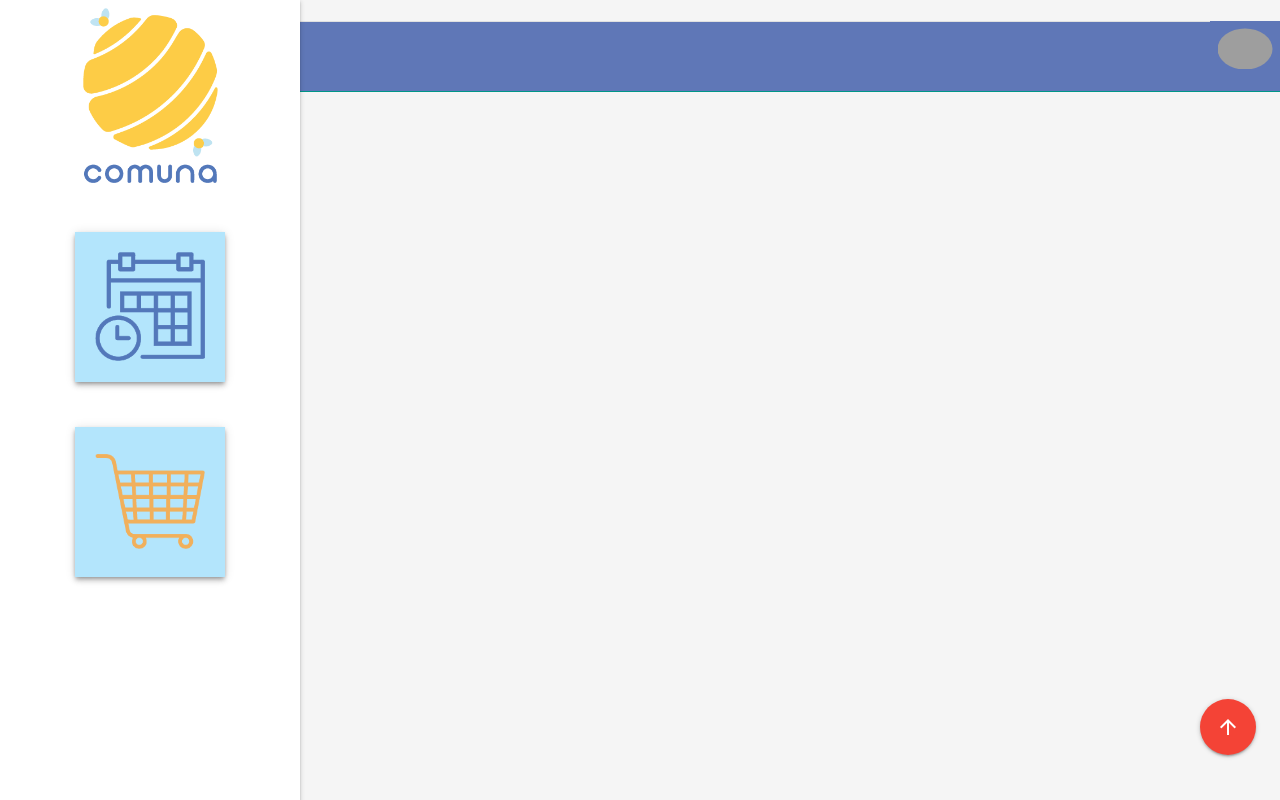
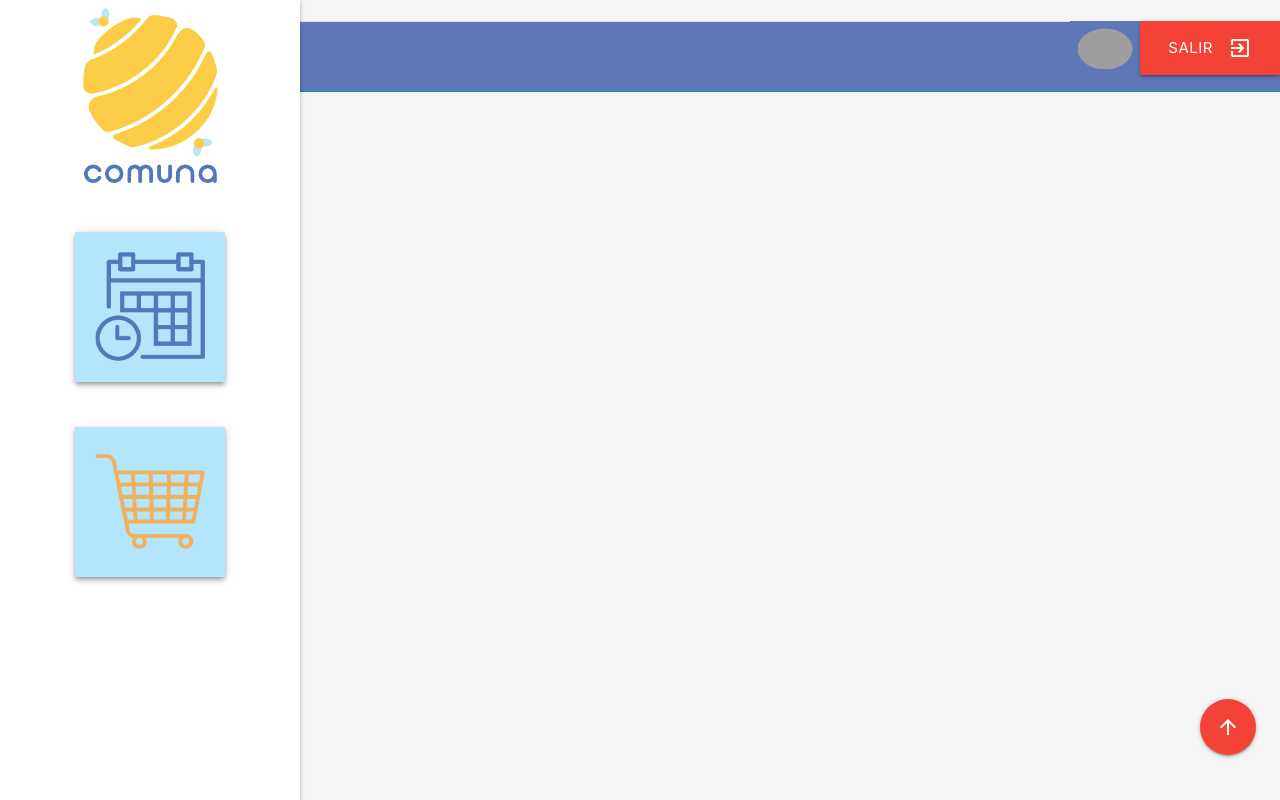
Before and after one commit to HollowCT/kiosko, a PHP site: page /kiosco_mercadito.php in a window 1280 px wide. Run offline with PHP 8.4, Linux system fonts and the light colour scheme; data that the repository does not hold is empty; some libraries are stand-ins or nearby versions; grey boxes are pictures that could not be loaded.

Commit message:
Menu logout
link de logout

```diff
--- a/kiosco_menu.php
+++ b/kiosco_menu.php
@@ -86,6 +86,10 @@
     $row = mysqli_fetch_row($result);
     $profile = "img/".$row[0].".png";
   ?>
+  <div class="valign-wrapper right">
+    <a onclick="logout()" class=" btn red btn-large right"> <i class="material-icons right">exit_to_app</i>Salir </a>
+  </div>
+
   <div class="valign-wrapper right" style="width:70px;">
     <img src="<?php echo $profile;?>" alt="" onclick="location.href='perfil.php';" class="circle responsive-img right menu-img waves-effect waves-light ">
   </div>
@@ -154,6 +158,11 @@ document.addEventListener('DOMContentLoaded', function() {
    $('.sidenav').sidenav();
  });
 
+ function logout(){
+   window.location.replace("logout.php");
+   return false;
+ }
+
 
 
 </script>
```
